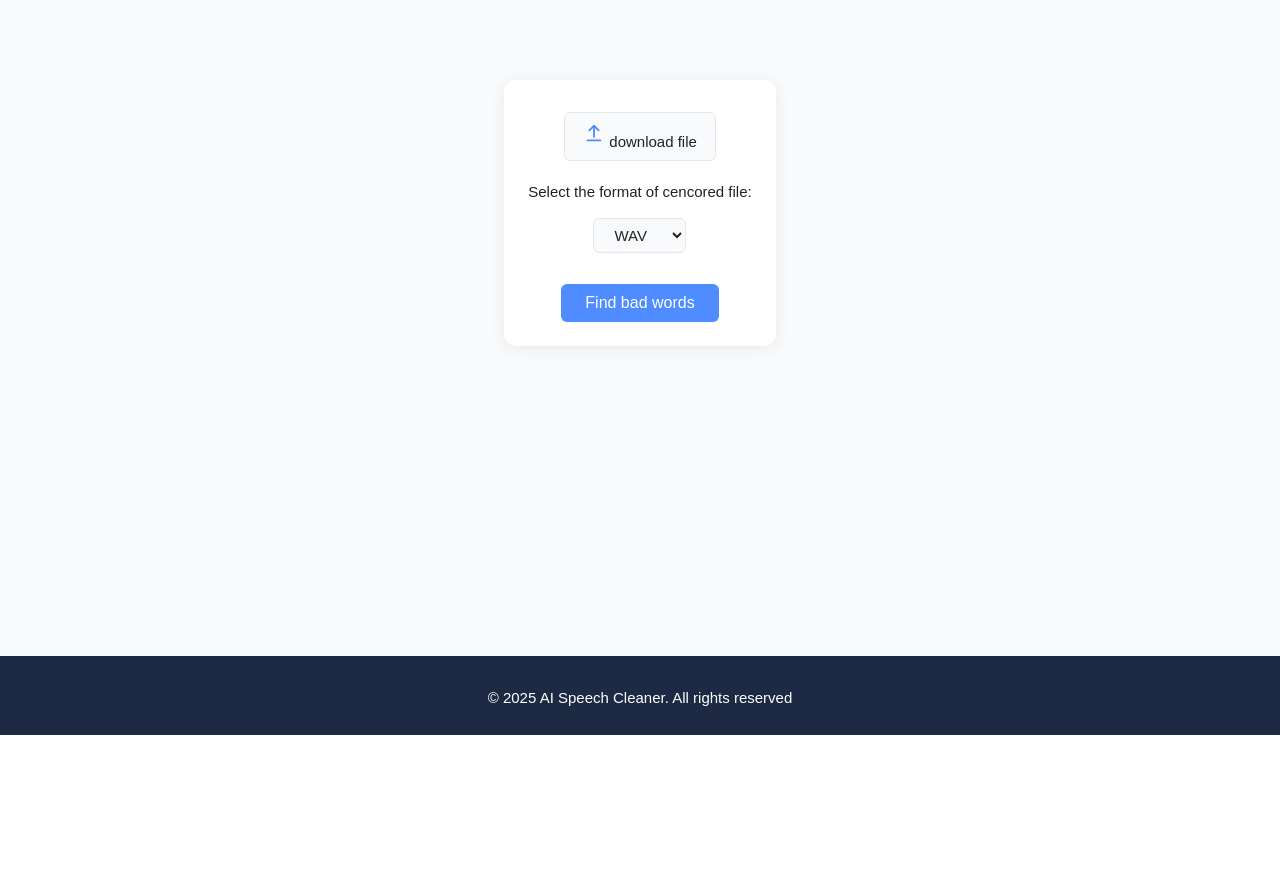
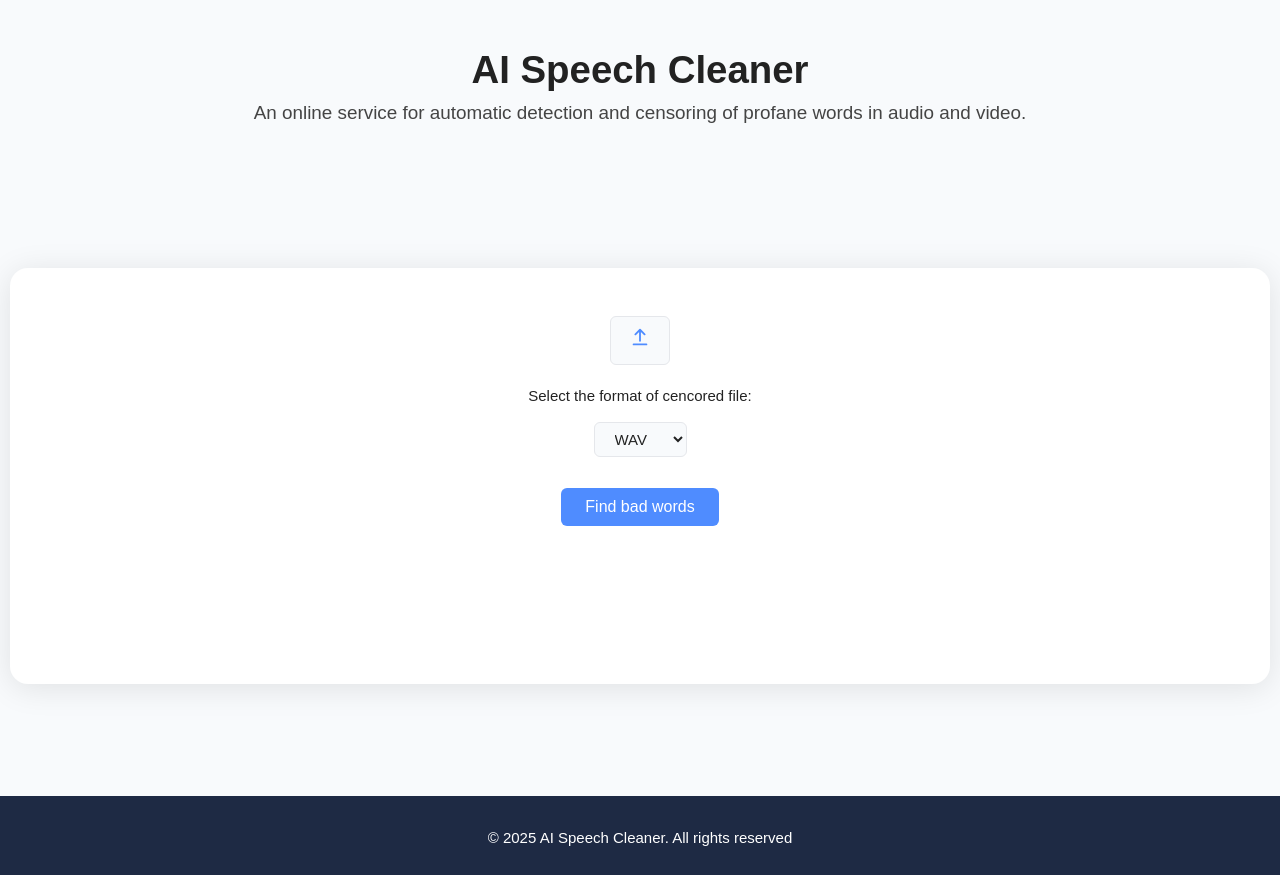
Before and after one commit to polughoul/improving-audio-speech-service, a Flask app: page / in a window 1280 px wide. Shown: the part 65-940 px from the top of the page. Before the commit the page ends 800 px from the top, so only its background shows below. Run offline with Flask 3, Linux system fonts and the light colour scheme.

Commit message:
options to replace bad words(back), refactor structure, edit styles,

```diff
--- a/app.py
+++ b/app.py
@@ -1,9 +1,6 @@
 from flask import Flask, request, render_template, jsonify, redirect, url_for, flash, send_from_directory
 import os
-from utils.extract_audio import extract_audio_from_video
-from utils.transcribe import transcribe_audio
-from utils.markers import find_parasites
-from utils.audio_editor import censor_audio
+from utils import extract_audio_from_video, transcribe_audio, find_parasites, censor_audio
 
 app = Flask(__name__)
 app.secret_key = "secret"
@@ -37,6 +34,8 @@ def index():
 
         filename = request.form.get('file')
         out_format = request.form.get('out_format', 'wav')
+        action = request.form.get('action', 'beep')
+        funny_sound = request.form.get('funny_sound', 'sounds/duck.wav')
         file_path = os.path.join(UPLOAD_FOLDER, filename)
         if filename.lower().endswith(('.mp4', '.mov', '.avi', '.mkv')):
             audio_path = extract_audio_from_video(file_path)
@@ -48,7 +47,12 @@ def index():
         selected = request.form.getlist('selected_marks')
         if selected:
             marks = [marks[int(i)] for i in selected]
-        censored_path = censor_audio(audio_path, marks, action="beep", beep_path="beep.wav", out_format=out_format) if marks else None
+
+        if action == 'funny':
+            beep_path = funny_sound
+        else:
+            beep_path = "sounds/beep.wav"
+        censored_path = censor_audio(audio_path, marks, action=action, beep_path=beep_path, out_format=out_format) if marks else None
         censored_filename = os.path.basename(censored_path) if censored_path else None
         return render_template(
             'index.html',
--- /dev/null
+++ b/static/main.js
@@ -0,0 +1,13 @@
+document.querySelector('input[type="file"]')?.addEventListener('change', function(e) {
+    const fileName = e.target.files[0]?.name || "Download file";
+    document.getElementById('file-upload-text').textContent = fileName;
+});
+
+document.getElementById('select-all-btn')?.addEventListener('click', function() {
+    document.querySelectorAll('#marks-list input[type="checkbox"]').forEach(cb => cb.checked = true);
+});
+
+document.getElementById('action')?.addEventListener('change', function() {
+    document.getElementById('funny-sound-select').style.display =
+        this.value === 'funny' ? 'block' : 'none';
+});
--- a/static/style.css
+++ b/static/style.css
@@ -64,14 +64,43 @@ header {
     color: #4f8cff;
 }
 
+.main-wrapper {
+    flex: 1 0 auto;
+    display: flex;
+    align-items: center;
+    justify-content: center;
+    min-height: 80vh;
+}
+
+
 .container {
-    max-width: 400px;
-    margin: 80px auto 80px auto;
+    width: 1100px;
+    min-height: 320px;
+    margin: 40px auto;
     background: #fff;
-    padding: 32px 24px 24px 24px;
-    border-radius: 12px;
-    box-shadow: 0 2px 16px rgba(0,0,0,0.07);
+    padding: 48px 80px;
+    border-radius: 18px;
+    box-shadow: 0 4px 32px rgba(0,0,0,0.10);
     text-align: center;
+    display: block;
+}
+
+
+.service-title {
+    text-align: center;
+    margin-top: 48px;
+    margin-bottom: 32px;
+}
+.service-title h1 {
+    font-size: 2.4rem;
+    font-weight: bold;
+    margin: 0 0 10px 0;
+    color: #222;
+}
+.service-desc {
+    font-size: 1.18rem;
+    color: #444;
+    margin-bottom: 0;
 }
 
 h2 {
--- a/templates/index.html
+++ b/templates/index.html
@@ -18,6 +18,13 @@
             </nav>
         </div>
     </header>
+    <div class="service-title">
+        <h1>AI Speech Cleaner</h1>
+        <div class="service-desc">
+            An online service for automatic detection and censoring of profane words in audio and video.
+        </div>
+    </div>
+    <div class = "main-wrapper">
         <div class="container">
             {% if not transcript and not censored_path %}
                 <form method="post" enctype="multipart/form-data" id="badwords-form">
@@ -25,7 +32,7 @@
                         <input type="file" name="file" accept="audio/*,video/*" required>
                         <span>
                             <svg width="22" height="22" fill="none" viewBox="0 0 24 24"><path fill="#4f8cff" d="M12 16a1 1 0 0 1-1-1V5.41l-3.3 3.3a1 1 0 1 1-1.4-1.42l5-5a1 1 0 0 1 1.4 0l5 5a1 1 0 1 1-1.4 1.42l-3.3-3.3V15a1 1 0 0 1-1 1Zm-7 4a1 1 0 0 1 0-2h14a1 1 0 1 1 0 2H5Z"/></svg>
-                        <span id="file-upload-text">download file</span>
+                            <span id="file-upload-text"></span>
                         </span>
                     </label>
                     <label for="out_format">Select the format of cencored file: </label>
@@ -64,9 +71,9 @@
                     <div id="funny-sound-select" style="display:none;">
                         <label for="funny_sound">Select sound:</label>
                         <select name="funny_sound" id="funny_sound">
-                        <option value="meow.wav">1</option>
-                        <option value="duck.wav">2</option>
-                        <option value="drum.wav">3</option>
+                            <option value="dolphin.wav">dolphin</option>
+                            <option value="duck.wav">duck</option>
+                            <option value="nut.wav">nut</option>
                         </select>
                     </div>
 
@@ -83,7 +90,7 @@
                     <source src="{{ url_for('download_file', filename=censored_filename) }}" type="audio/{{ censored_filename.split('.')[-1] }}">
                     Your browser does not support the audio element.
                 </audio>
-            <a href="{{ url_for('download_file', filename=censored_filename) }}" class="download-btn" download>Download new file</a>
+                <a href="{{ url_for('download_file', filename=censored_filename) }}" class="download-btn" download>Download file</a>
             {% endif %}
 
             {% with messages = get_flashed_messages() %}
@@ -96,28 +103,12 @@
             {% endif %}
             {% endwith %}
         </div>
+    </div>
     <footer>
         <div class="footer-content">
             <p>© 2025 AI Speech Cleaner. All rights reserved</p>
         </div>
     </footer>
-
-    <script>
-    document.querySelector('input[type="file"]').addEventListener('change', function(e) {
-        const fileName = e.target.files[0]?.name || "Download file";
-        document.getElementById('file-upload-text').textContent = fileName;
-    });
-    </script>
-    <script>
-    document.getElementById('select-all-btn')?.addEventListener('click', function() {
-        document.querySelectorAll('#marks-list input[type="checkbox"]').forEach(cb => cb.checked = true);
-    });
-    </script>
-    <script>
-        document.getElementById('action')?.addEventListener('change', function() {
-            document.getElementById('funny-sound-select').style.display =
-                this.value === 'funny' ? 'block' : 'none';
-        });
-    </script>
+    <script src="{{ url_for('static', filename='main.js') }}"></script>
 </body>
 </html>
--- /dev/null
+++ b/utils.py
@@ -0,0 +1,86 @@
+import os
+from moviepy import *
+import whisper
+from rapidfuzz import fuzz
+import re
+from pydub import AudioSegment
+
+# --- extract_audio_from_video ---
+def extract_audio_from_video(video_path):
+    output_path = video_path.replace('.mp4', '.wav')
+    video = VideoFileClip(video_path)
+    video.audio.write_audiofile(output_path)
+    return output_path
+
+# --- transcribe_audio ---
+model = whisper.load_model("base")
+def transcribe_audio(audio_path):
+    result = model.transcribe(audio_path)
+    segments = result.get("segments", [])
+    transcript = []
+    for seg in segments:
+        transcript.append({
+            "start": seg["start"],
+            "end": seg["end"],
+            "text": seg["text"]
+        })
+    return transcript
+
+# --- find_parasites ---
+BAD_WORDS = [
+    "блин", "черт", "срань", "жопа", "хрен", "сука", "мать", "пипец", "нахрен", "пиздец", "бля", "ебать", "еблан", "ахуеть", "хуй", "хуйня", "блять", "ахуел", "пидорас", "уебан",
+    "bastard", "fucked-up", "fucking", "damn", "shit", "goddamn", "asshole", "son of a bitch", "motherfucker", "bullshit", "piece of shit", "dickhead", "moron", "fuck", "shithead", "fucker", "dumb fuck"
+]
+BADWORD_RE = re.compile(r'\b\w+\b', re.IGNORECASE)
+
+def find_parasites(transcript_segments, threshold=85):
+    marked = []
+    for seg in transcript_segments:
+        text = seg['text']
+        seg_start = seg['start']
+        seg_end = seg['end']
+        duration = seg_end - seg_start
+        for match in BADWORD_RE.finditer(text):
+            word = match.group()
+            for bad in BAD_WORDS:
+                if fuzz.ratio(word.lower(), bad) >= threshold:
+                    start_char = match.start()
+                    end_char = match.end()
+                    word_start = seg_start + (start_char / len(text)) * duration
+                    word_end = seg_start + (end_char / len(text)) * duration
+                    marked.append({
+                        "start": word_start,
+                        "end": word_end,
+                        "text": word,
+                        "bad_words": [bad]
+                    })
+                    break
+    return marked
+
+# --- censor_audio ---
+def censor_audio(audio_path, marks, action="beep", beep_path="sounds/beep.wav", out_format="wav"):
+    audio = AudioSegment.from_file(audio_path)
+    result = AudioSegment.empty()
+    current_pos = 0
+    for mark in marks:
+        start_ms = int(mark['start'] * 1000)
+        end_ms = int(mark['end'] * 1000)
+        result += audio[current_pos:start_ms]
+        duration = end_ms - start_ms
+        if action == "beep" or action == "funny":
+            beep = AudioSegment.from_wav(beep_path)
+            if len(beep) > duration:
+                result += beep[:duration]
+            else:
+                times = duration // len(beep) + 1
+                result += (beep * times)[:duration]
+        elif action == "mute":
+            result += AudioSegment.silent(duration=duration)
+        elif action == "cut":
+            pass
+        current_pos = end_ms
+    result += audio[current_pos:]
+    base, _ = os.path.splitext(audio_path)
+    censored_path = f"{base}_{action}.{out_format}"
+    result.export(censored_path, format=out_format)
+    return censored_path
--- a/utils/markers.py
+++ /dev/null
@@ -1,36 +0,0 @@
-from rapidfuzz import fuzz
-import re
-
-BAD_WORDS = [
-    "блин", "черт", "срань", "жопа", "хрен", "сука", "мать", "пипец", "нахрен", "пиздец", "бля", "ебать", "еблан", "ахуеть", "хуй", "хуйня", "блять", "ахуел", "пидорас", "уебан",
-    "bastard", "fucked-up", "fucking", "damn", "shit", "goddamn", "asshole", "son of a bitch", "motherfucker", "bullshit", "piece of shit", "dickhead", "moron", "fuck", "shithead", "fucker", "dumb fuck"
-]
-
-BADWORD_RE = re.compile(r'\b\w+\b', re.IGNORECASE)
-
-def find_parasites(transcript_segments, threshold=85):
-    marked = []
-
-    for seg in transcript_segments:
-        text = seg['text']
-        seg_start = seg['start']
-        seg_end = seg['end']
-        duration = seg_end - seg_start
-
-        for match in BADWORD_RE.finditer(text):
-            word = match.group()
-            for bad in BAD_WORDS:
-                if fuzz.ratio(word.lower(), bad) >= threshold:
-                    start_char = match.start()
-                    end_char = match.end()
-                    word_start = seg_start + (start_char / len(text)) * duration
-                    word_end = seg_start + (end_char / len(text)) * duration
-                    marked.append({
-                        "start": word_start,
-                        "end": word_end,
-                        "text": word,
-                        "bad_words": [bad]
-                    })
-                    break
-
-    return marked
```
Also changed, not shown: utils/audio_editor.py (deleted, +0 -28 lines), utils/extract_audio.py (deleted, +0 -8 lines), utils/transcribe.py (deleted, +0 -19 lines), 5 other files. Lines whose indentation alone changed are shown as unchanged.
